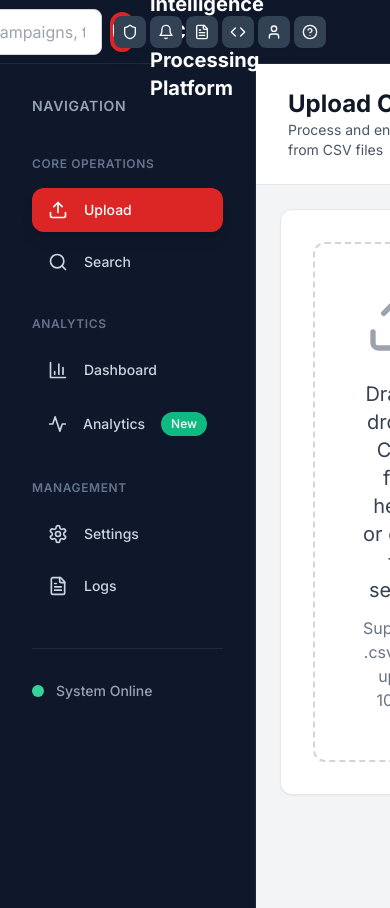
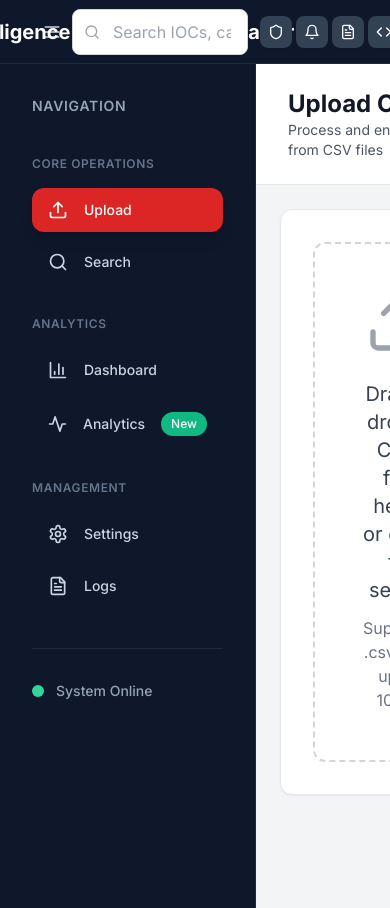
Before and after one commit to ezolution/Phantom_Recon, a React (Vite) app in the folder frontend/: page / in a window 390 px wide. Shown: the top 908 px of the page. Built offline with nearby package versions, Linux system fonts and the light colour scheme.

Commit message:
feat(ui): switch header to CSS grid (left/center/right) for deterministic alignment; responsive search width; prevent branding wrap with truncate

```diff
--- a/frontend/src/components/Navigation.tsx
+++ b/frontend/src/components/Navigation.tsx
@@ -24,9 +24,9 @@ interface TopNavigationProps {
 export function TopNavigation({ onMenuClick }: TopNavigationProps) {
   return (
     <div className="bg-slate-900 border-b border-slate-800 px-8 h-16">
-      <div className="relative h-full flex items-center justify-between w-full">
+      <div className="relative h-full grid grid-cols-[auto_1fr_auto] items-center w-full">
         {/* Left - Menu only */}
-        <div className="flex items-center">
+        <div className="flex items-center justify-self-start">
           <button
             onClick={onMenuClick}
             className="p-2.5 text-slate-300 hover:text-white hover:bg-slate-800 rounded-lg transition-colors"
@@ -35,24 +35,24 @@ export function TopNavigation({ onMenuClick }: TopNavigationProps) {
           </button>
         </div>
 
-        {/* Center - Branding (perfectly centered regardless of left/right widths) */}
-        <div className="absolute left-1/2 -translate-x-1/2 flex items-center space-x-4">
+        {/* Center - Branding (centered; truncates to avoid wrap) */}
+        <div className="flex items-center space-x-4 justify-self-center min-w-0">
           <div className="w-10 h-10 bg-red-600 rounded-xl flex items-center justify-center shadow-lg">
             <Shield className="h-6 w-6 text-white" />
           </div>
           <div>
-            <span className="text-white font-bold text-xl">Threat Intelligence IOC Processing Platform</span>
+            <span className="text-white font-bold text-xl truncate max-w-[50vw]">Threat Intelligence IOC Processing Platform</span>
           </div>
         </div>
 
         {/* Right - Search + Icons */}
-        <div className="absolute right-8 top-1/2 -translate-y-1/2 flex items-center space-x-3">
+        <div className="flex items-center space-x-3 justify-self-end">
           <div className="relative">
             <Search className="absolute left-3 top-1/2 transform -translate-y-1/2 h-4 w-4 text-gray-400" />
             <input
               type="text"
               placeholder="Search IOCs, campaigns, threats..."
-              className="w-64 pl-10 pr-4 py-2.5 bg-white border border-gray-300 rounded-lg text-gray-900 placeholder-gray-400 focus:outline-none focus:ring-2 focus:ring-red-500 focus:border-transparent shadow-sm"
+              className="w-44 md:w-64 pl-10 pr-4 py-2.5 bg-white border border-gray-300 rounded-lg text-gray-900 placeholder-gray-400 focus:outline-none focus:ring-2 focus:ring-red-500 focus:border-transparent shadow-sm"
             />
           </div>
           <div className="flex items-center space-x-1">
```
